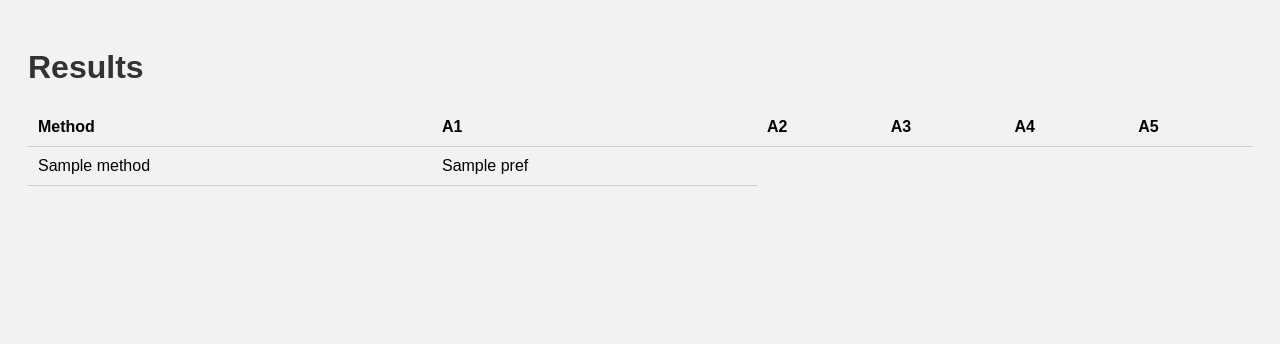
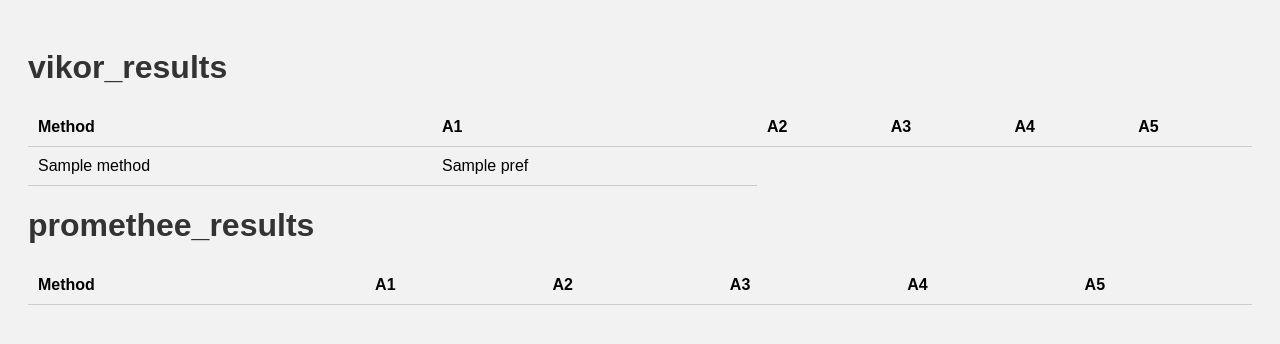
Before and after one commit to kurdtcode/MCDM-PCU, a Flask app: template templates/result.html in a window 1280 px wide. Shown: the top 344 px of the page. Run offline with Flask 3, Linux system fonts and the light colour scheme; the template is opened without the code that fills it: most values are stand-ins (such as "Sample title", 1, 10 or a date in 2020); lists and menus that the app fills with data are empty.

Commit message:
gakro carae promethee

```diff
--- a/main_vikor.py
+++ b/main_vikor.py
@@ -4,6 +4,7 @@ import pandas as pd
 import os
 from flask import Flask, render_template, request
 from pymcdm import methods as mcdm_methods
+from pymcdm.methods import PROMETHEE_II
 from pymcdm import normalizations as norm
 import tempfile
 from tabulate import tabulate
@@ -28,13 +29,15 @@ def upload_file():
             file.save(temp_filepath)
 
             # dibuat model vikor
-            results = to_vikor(temp_filepath)
+            vikor_results = to_vikor(temp_filepath)
+            # promethee_results = to_promethee(temp_filepath)
 
             # Yang temporary tadi hapus
             os.remove(temp_filepath)
 
             # hasil di print ke html
-            return render_template('result.html', results=results)
+            return render_template('result.html', vikor_results=vikor_results)
+
 
     # render tempat upload
     return render_template('upload.html')
@@ -50,10 +53,22 @@ def to_vikor(file):
         'MAX': mcdm_methods.VIKOR(norm.max_normalization),
         'SUM': mcdm_methods.VIKOR(norm.sum_normalization)
     }
-    results = {}
+    vikor_results = {}
     for name, function in vikor_methods.items():
-        results[name] = function(matrix, weight, criteria)
-    return results
+        vikor_results[name] = function(matrix, weight, criteria)
+    return vikor_results
+
+# def to_promethee(file):
+#     matrix = csv_to_matrix(file)
+#     criteria = np.array([1, -1, -1, -1])
+#     promethee_methods = {
+#         'PROMETHEE II': mcdm_methods.promethee.PROMETHEE_II()
+#     }
+#     promethee_results = {}
+#     for name, method in promethee_methods.items():
+#         rankings = method.compute(matrix, criteria)
+#         promethee_results[name] = rankings
+#     return promethee_results
 
 if __name__ == '__main__':
     app.run()
--- a/templates/result.html
+++ b/templates/result.html
@@ -31,7 +31,7 @@
     </style>
 </head>
 <body>
-    <h1>Results</h1>
+    <h1>vikor_results</h1>
 
     <table>
         <thead>
@@ -46,7 +46,7 @@
             </tr>
         </thead>
         <tbody>
-            {% for method, prefs in results.items() %}
+            {% for method, prefs in vikor_results.items() %}
             <tr>
                 <td>{{ method }}</td>
                 {% for pref in prefs %}
@@ -56,5 +56,21 @@
             {% endfor %}
         </tbody>
     </table>
+
+    <h1>promethee_results</h1>
+
+    <table>
+        <thead>
+            <tr>
+                <th>Method</th>
+                <th>A1</th>
+                <th>A2</th>
+                <th>A3</th>
+                <th>A4</th>
+                <th>A5</th>
+                <!-- Add more table headers if needed -->
+            </tr>
+        </thead>
+    </table>
 </body>
 </html>
```
